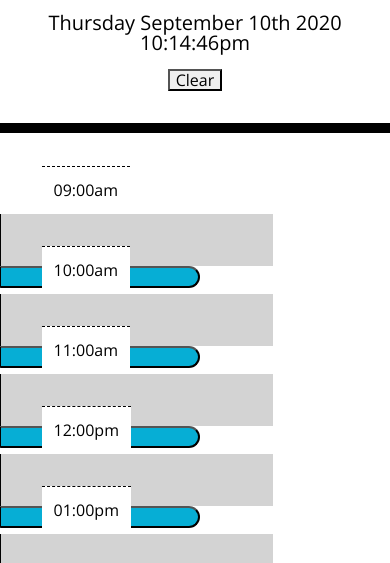
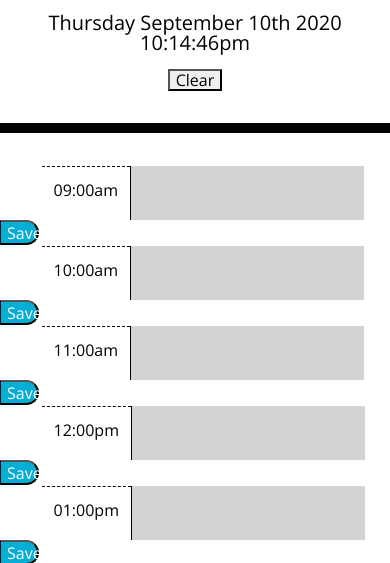
Before and after one commit to LostandConfusedStudent/Work-Day-Scheduler, a plain HTML site: page index.html in a window 390 px wide. Shown: the part 256-819 px from the top of the page. Drawn offline with nearby package versions, Linux system fonts and the light colour scheme.

Commit message:
Worked on responsiveness

```diff
--- a/style.css
+++ b/style.css
@@ -11,7 +11,7 @@ textarea{
   color: #000000;
   border-left: 1px solid black;
   padding: 10px;
-  width: 70%;
+  width: 60%;
 }
 
 .jumbotron {
@@ -66,7 +66,7 @@ textarea{
   border-bottom-right-radius: 15px;
   background-color: #06AED5;
   color: white;
-  width: 200px;
+  width: 10%;
 }
 
 .saveBtn i:hover {
```
